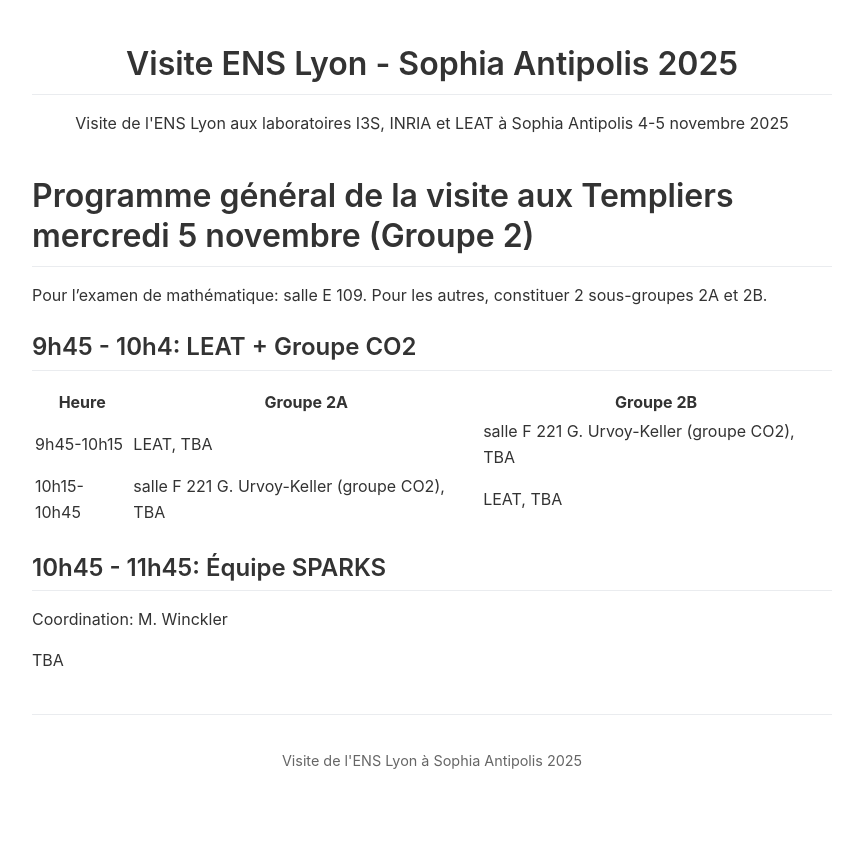
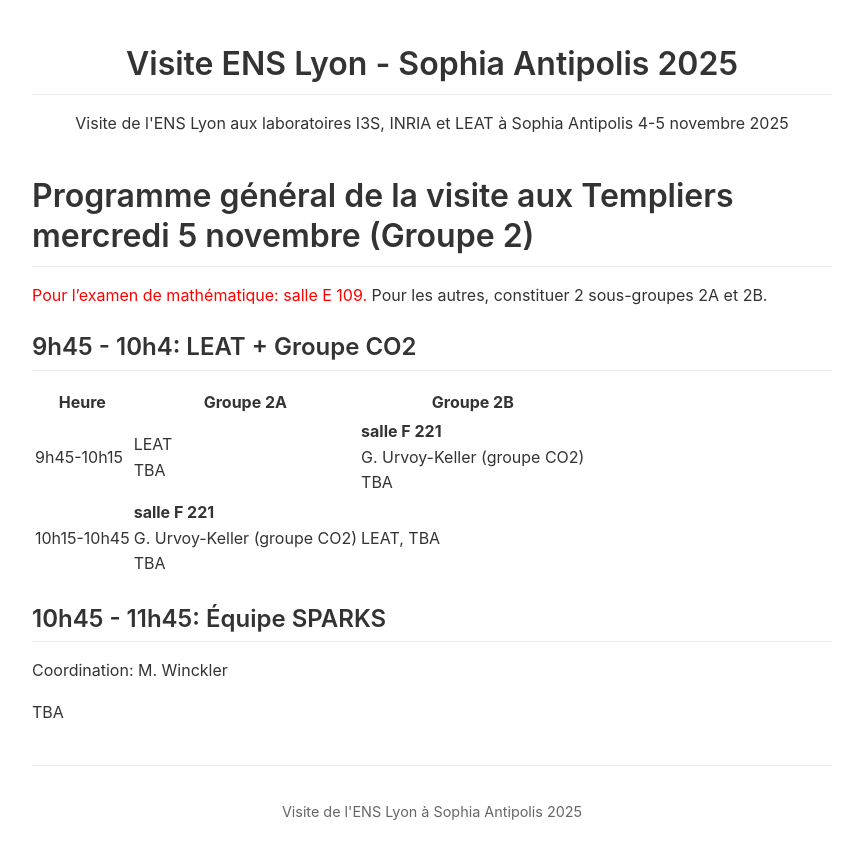
Before and after one commit to etiloz/visite-ens-lyon-sophia-2025.github.io, a Jekyll site: the page built from templiers/index.md, in a window 1280 px wide. Shown: the top 859 px of the page, without its empty margins (208-1071 px from the left). Built offline with Jekyll 4.4.1, drawn with Linux system fonts in a browser that asks for light colours; our own code applies the rules of GitHub Pages for plain Markdown files.

Commit message:
trying to improve readibility of table in templiers program

```diff
--- a/templiers/index.md
+++ b/templiers/index.md
@@ -1,15 +1,15 @@
 # Programme général de la visite aux Templiers mercredi 5 novembre (Groupe 2)
 
-Pour l'examen de mathématique: salle E 109.
+<span style="color:red">Pour l'examen de mathématique: salle E 109.</span>
 Pour les autres, constituer 2 sous-groupes 2A et 2B.
 
 ## 9h45 - 10h4: LEAT + Groupe CO2
 
 
-| Heure   | Groupe 2A      | Groupe 2B
-|---------|----------------|----------------------------------------------
-|9h45-10h15 | LEAT, TBA      | salle F 221 G. Urvoy-Keller (groupe CO2), TBA
-|10h15-10h45| salle F 221 G. Urvoy-Keller (groupe CO2), TBA | LEAT, TBA
+| Heure     | Groupe 2A      | Groupe 2B
+|-----------|----------------|----------------------------------------------
+|9h45-10h15 | LEAT <br> TBA      | **salle F 221** <br> G. Urvoy-Keller (groupe CO2)<br> TBA
+|10h15-10h45| **salle F 221**  <br> G. Urvoy-Keller (groupe CO2) <br> TBA | LEAT, TBA
 
 
 ## 10h45 - 11h45: Équipe SPARKS
```
Also changed, not shown: index.md (+3 -3 lines).
